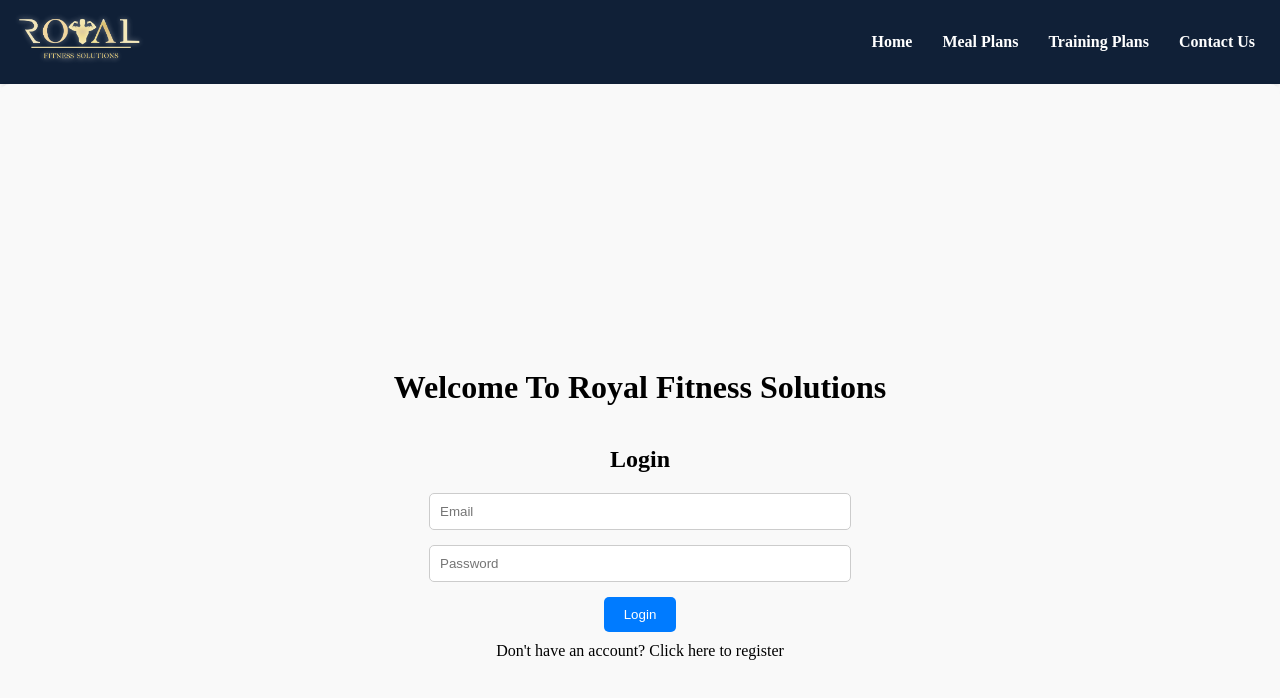
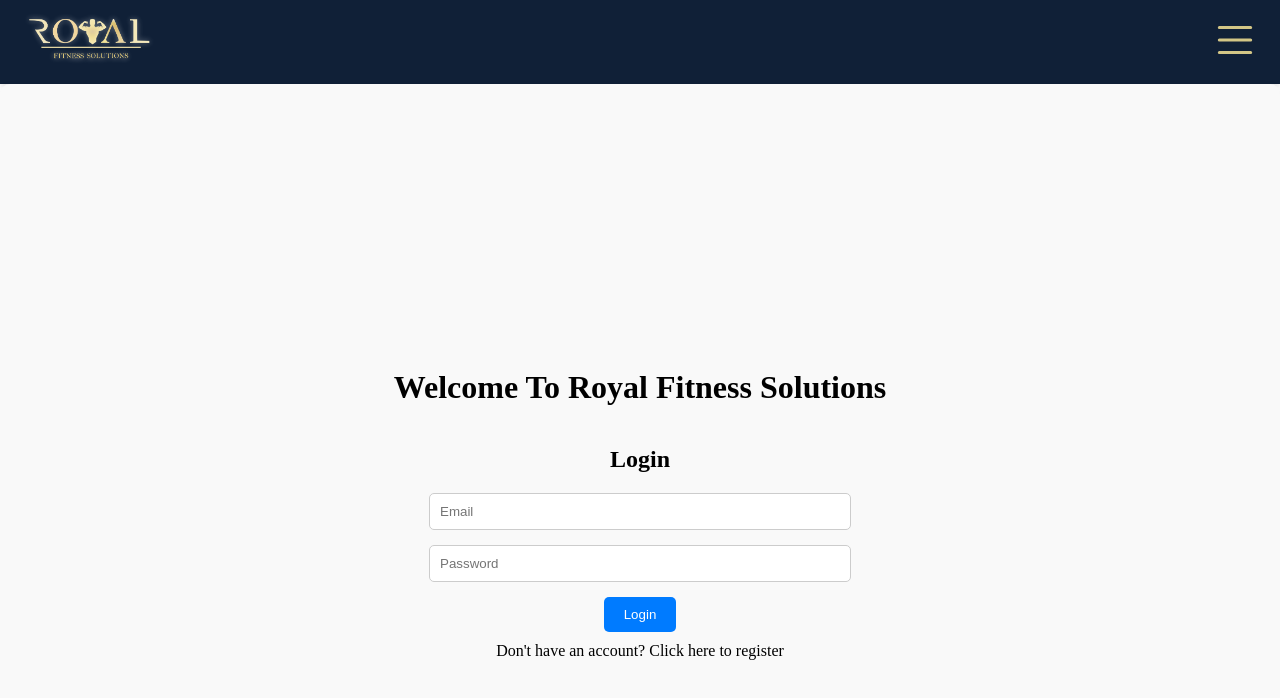
Before and after one commit to mekachi015/Royal-Fitness-Solutions, an Angular app in the folder Frontend/Royal-Fitness-Solutions/: page /login in a window 1280 px wide. Shown: the top 698 px of the page. Built offline with nearby package versions, Linux system fonts and the light colour scheme.

Commit message:
side bar menu for the navbar

```diff
--- a/Frontend/Royal-Fitness-Solutions/src/app/components/home-page-profile/home-page-profile.component.html
+++ b/Frontend/Royal-Fitness-Solutions/src/app/components/home-page-profile/home-page-profile.component.html
@@ -4,7 +4,7 @@
     <div class="user-profile">
 
         <div class="image-container">
-            <span> <img src="#" alt="userPhoto"></span>
+            <span> <img src="assets\images\fitness-profile-picture.jpg" alt="userPhoto"></span>
         </div>
 
         <div class="user-info-container">
--- a/Frontend/Royal-Fitness-Solutions/src/app/components/nav-bar/nav-bar.component.html
+++ b/Frontend/Royal-Fitness-Solutions/src/app/components/nav-bar/nav-bar.component.html
@@ -1,10 +1,18 @@
 <div class="navbar-container">
     <nav>
         <div class="image-container">
-           <a href="#"><img src="/assets/images/royal-fitness-solutions-gold-logo.png" alt="royal-fitness-logo"></a>
+            <a href="#"><img src="/assets/images/royal-fitness-solutions-gold-logo.png" alt="royal-fitness-logo"></a>
         </div>
 
-        <div class="link-items">
+        <div class="hamburger" (click)="toggleMenu()">
+            <span>
+                <svg xmlns="http://www.w3.org/2000/svg" width="50" height="50" fill="#d3c686" class="bi bi-list" viewBox="0 0 16 16">
+                    <path fill-rule="evenodd" d="M2.5 12a.5.5 0 0 1 .5-.5h10a.5.5 0 0 1 0 1H3a.5.5 0 0 1-.5-.5m0-4a.5.5 0 0 1 .5-.5h10a.5.5 0 0 1 0 1H3a.5.5 0 0 1-.5-.5m0-4a.5.5 0 0 1 .5-.5h10a.5.5 0 0 1 0 1H3a.5.5 0 0 1-.5-.5"/>
+                </svg>
+            </span>
+        </div>
+
+        <div class="link-items" [ngClass]="{'active': menuOpen}">
             <ul>
                 <li><a [ngClass]="{'active': currentRoute === '/home'}" (click)="goToHome()">Home</a></li>
                 <li><a [ngClass]="{'active': currentRoute === '/meals'}" (click)="goToMeals()">Meal Plans</a></li>
@@ -13,4 +21,20 @@
             </ul>
         </div>
     </nav>
+
+    <!-- Sidebar menu for mobile view -->
+    <div class="mobile-menu" [ngClass]="{'open': menuOpen}">
+        <div class="close-btn" (click)="toggleMenu()">
+            <svg xmlns="http://www.w3.org/2000/svg" width="50" height="50" fill="#d3c686" class="bi bi-x-circle" viewBox="0 0 16 16">
+                <path d="M8 15A7 7 0 1 1 8 1a7 7 0 0 1 0 14m0 1A8 8 0 1 0 8 0a8 8 0 0 0 0 16"/>
+                <path d="M4.646 4.646a.5.5 0 0 1 .708 0L8 7.293l2.646-2.647a.5.5 0 0 1 .708.708L8.707 8l2.647 2.646a.5.5 0 0 1-.708.708L8 8.707l-2.646 2.647a.5.5 0 0 1-.708-.708L7.293 8 4.646 5.354a.5.5 0 0 1 0-.708"/>
+            </svg>
+        </div>
+        <ul>
+            <li><a [ngClass]="{'active': currentRoute === '/home'}" (click)="goToHome()">Home</a></li>
+            <li><a [ngClass]="{'active': currentRoute === '/meals'}" (click)="goToMeals()">Meal Plans</a></li>
+            <li><a [ngClass]="{'active': currentRoute === '/training'}" (click)="goToTraining()">Training Plans</a></li>
+            <li><a [ngClass]="{'active': currentRoute === '/contact'}" (click)="goToContact()">Contact Us</a></li>
+        </ul>
+    </div>
 </div>
--- a/Frontend/Royal-Fitness-Solutions/src/app/components/nav-bar/nav-bar.component.scss
+++ b/Frontend/Royal-Fitness-Solutions/src/app/components/nav-bar/nav-bar.component.scss
@@ -1,15 +1,78 @@
+// .navbar-container {
+//     width: 100%; /* Full width */
+//     background-color: var(--primary-colour); /* Light background color */
+//     box-shadow: 0 2px 5px rgba(0, 0, 0, 0.1); /* Subtle shadow */
+
+// }
+
+// nav {
+//     display: flex; /* Flexbox layout */
+//     justify-content: space-between; /* Space between image and links */
+//     align-items: center; /* Align items vertically */
+//     padding: 10px 10px; /* Padding around the nav */
+// }
+
+// .image-container img {
+//     max-height: 60px; /* Control the height of the logo */
+//     width: auto; /* Maintain aspect ratio */
+// }
+
+// .link-items ul {
+//     display: flex; /* Flexbox for the list */
+//     justify-content: space-around; /* Space around the list items */
+//     align-items: center; /* Center vertically */
+//     list-style: none; /* Remove bullets */
+//     margin: 0; /* Remove default margin */
+//     padding: 0; /* Remove default padding */
+// }
+
+// .link-items li {
+//     margin: 0 15px; /* Space between links */
+// }
+
+// .link-items a {
+//     text-decoration: none; /* Remove underline */
+//     color: white; /* Text color */
+//     font-weight: 600; /* Bold font */
+//     transition: color 0.3s ease; /* Smooth color transition */
+// }
+
+// .link-items a:hover {
+//     color: var(--secondary-colour); /* Change color on hover */
+// }
+
+// .link-items a.active {
+//     color: var(--secondary-colour); /* Change color to the active color */
+//     font-weight: bold; /* Optionally bold the active link */
+//     border-bottom: 2px solid var(--secondary-colour); /* Optional underline for active link */
+// }
+
+// @media (max-width: 430px) {
+
+// // .image-container img {
+// //     width: 120px; /* Control the height of the logo */
+// //    // width: auto; /* Maintain aspect ratio */
+// // }
+
+// .navbar-container {
+//     width: 100%;
+
+// }
+// }
+
+/* Navbar container */
 .navbar-container {
-    width: 100%; /* Full width */
-    background-color: var(--primary-colour); /* Light background color */
-    box-shadow: 0 2px 5px rgba(0, 0, 0, 0.1); /* Subtle shadow */
+    width: 100%;
+    background-color: var(--primary-colour);
+    box-shadow: 0 2px 5px rgba(0, 0, 0, 0.1);
 
 }
 
 nav {
-    display: flex; /* Flexbox layout */
-    justify-content: space-between; /* Space between image and links */
-    align-items: center; /* Align items vertically */
-    padding: 10px 10px; /* Padding around the nav */
+    display: flex;
+    justify-content: space-between;
+    align-items: center;
+    padding: 10px 10px;
 }
 
 .image-container img {
@@ -17,32 +80,108 @@ nav {
     width: auto; /* Maintain aspect ratio */
 }
 
+
+/* Hide the hamburger menu on larger screens */
+/* Close button */
+.close-btn {
+    position: absolute;
+    top: 20px;
+    right: 20px;
+    cursor: pointer;
+}
+
+
+
+/* Menu items */
 .link-items ul {
-    display: flex; /* Flexbox for the list */
-    justify-content: space-around; /* Space around the list items */
-    align-items: center; /* Center vertically */
-    list-style: none; /* Remove bullets */
-    margin: 0; /* Remove default margin */
-    padding: 0; /* Remove default padding */
+    display: flex;
+    justify-content: space-around;
+    align-items: center;
+    list-style: none;
+    margin: 0;
+    padding: 0;
 }
 
 .link-items li {
-    margin: 0 15px; /* Space between links */
+    margin: 0 15px;
 }
 
 .link-items a {
-    text-decoration: none; /* Remove underline */
-    color: white; /* Text color */
-    font-weight: 600; /* Bold font */
-    transition: color 0.3s ease; /* Smooth color transition */
+    text-decoration: none;
+    color: white;
+    font-weight: 600;
+    transition: color 0.3s ease;
 }
 
 .link-items a:hover {
-    color: var(--secondary-colour); /* Change color on hover */
+    color: var(--secondary-colour);
 }
 
 .link-items a.active {
-    color: var(--secondary-colour); /* Change color to the active color */
-    font-weight: bold; /* Optionally bold the active link */
-    border-bottom: 2px solid var(--secondary-colour); /* Optional underline for active link */
+    color: var(--secondary-colour);
+    font-weight: bold;
+    border-bottom: 2px solid var(--secondary-colour);
 }
+
+/* Sidebar menu */
+.mobile-menu {
+    position: fixed;
+    top: 0;
+    right: -100%;
+    width: 50%;
+    height: 100%;
+    background-color: var(--primary-colour);
+    box-shadow: -2px 0 5px rgba(0, 0, 0, 0.1);
+    transition: right 0.3s ease;
+    z-index: 10;
+    display: flex;
+    flex-direction: column;
+    align-items: center;
+    justify-content: center;
+}
+
+.mobile-menu.open {
+    right: 0;
+}
+
+.mobile-menu ul {
+    list-style: none;
+    padding: 0;
+    margin: 0;
+    text-align: center;
+}
+
+.mobile-menu ul li {
+    margin: 105px 0;
+}
+
+.mobile-menu ul li a {
+    color: white;
+    font-size: 1.5rem;
+    text-decoration: none;
+}
+
+.mobile-menu ul li a.active {
+    color: var(--secondary-colour);
+    font-weight: bold;
+    border-bottom: 2px solid var(--secondary-colour);
+}
+
+/* Media queries for screens smaller than 430px */
+@media (min-width: 430px) {
+    nav {
+        padding: 10px 20px;
+    }
+
+    .link-items {
+        display: none; /* Hide desktop menu */
+    }
+
+    .hamburger {
+        display: flex; /* Show hamburger */
+    }
+
+    .mobile-menu{
+        opacity: 95%
+    }
+}
--- a/Frontend/Royal-Fitness-Solutions/src/app/components/nav-bar/nav-bar.component.ts
+++ b/Frontend/Royal-Fitness-Solutions/src/app/components/nav-bar/nav-bar.component.ts
@@ -1,5 +1,5 @@
 import { Component } from '@angular/core';
-import { Router } from '@angular/router';
+import { NavigationEnd, Router } from '@angular/router';
 
 @Component({
   selector: 'app-nav-bar',
@@ -8,29 +8,38 @@ import { Router } from '@angular/router';
 })
 export class NavBarComponent {
 
+  menuOpen: boolean = false;
   currentRoute: string = '';
 
   constructor(private router: Router) {
-    // Subscribe to router events to get the active route
-    this.router.events.subscribe(() => {
-      this.currentRoute = this.router.url; // Get the current URL
+    this.router.events.subscribe((event) => {
+      if (event instanceof NavigationEnd) {
+        this.currentRoute = event.url;
+      }
     });
+  }
+
+  toggleMenu() {
+    this.menuOpen = !this.menuOpen;
   }
 
   goToHome() {
     this.router.navigate(['/home']);
+    this.toggleMenu();  // Close the menu after navigation
   }
 
   goToMeals() {
     this.router.navigate(['/meals']);
+    this.toggleMenu();
   }
 
   goToTraining() {
     this.router.navigate(['/training']);
+    this.toggleMenu();
   }
 
   goToContact() {
     this.router.navigate(['/contact']);
+    this.toggleMenu();
   }
-
 }
--- a/Frontend/Royal-Fitness-Solutions/src/styles.scss
+++ b/Frontend/Royal-Fitness-Solutions/src/styles.scss
@@ -11,3 +11,15 @@ body{
     margin: 0;
     padding: 0;
 }
+
+@media (max-width: 430px) {
+    body{
+        margin: 0;
+        padding: 0;
+    }
+
+    html{
+        margin: 0;
+        padding: 0;
+    }
+}
```
Also changed, not shown: Frontend/Royal-Fitness-Solutions/src/assets/images/fitness-profile-picture.jpg (added).
